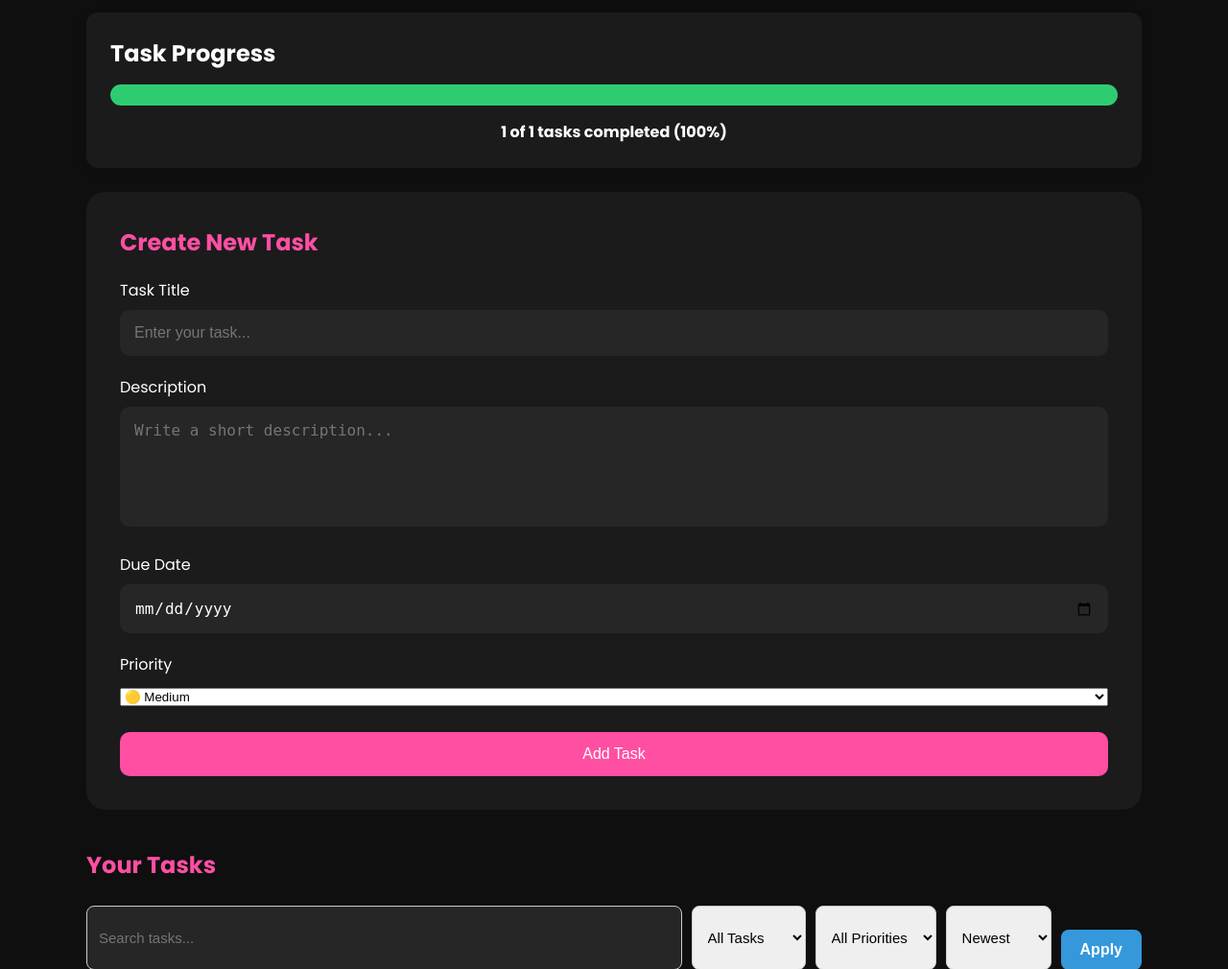
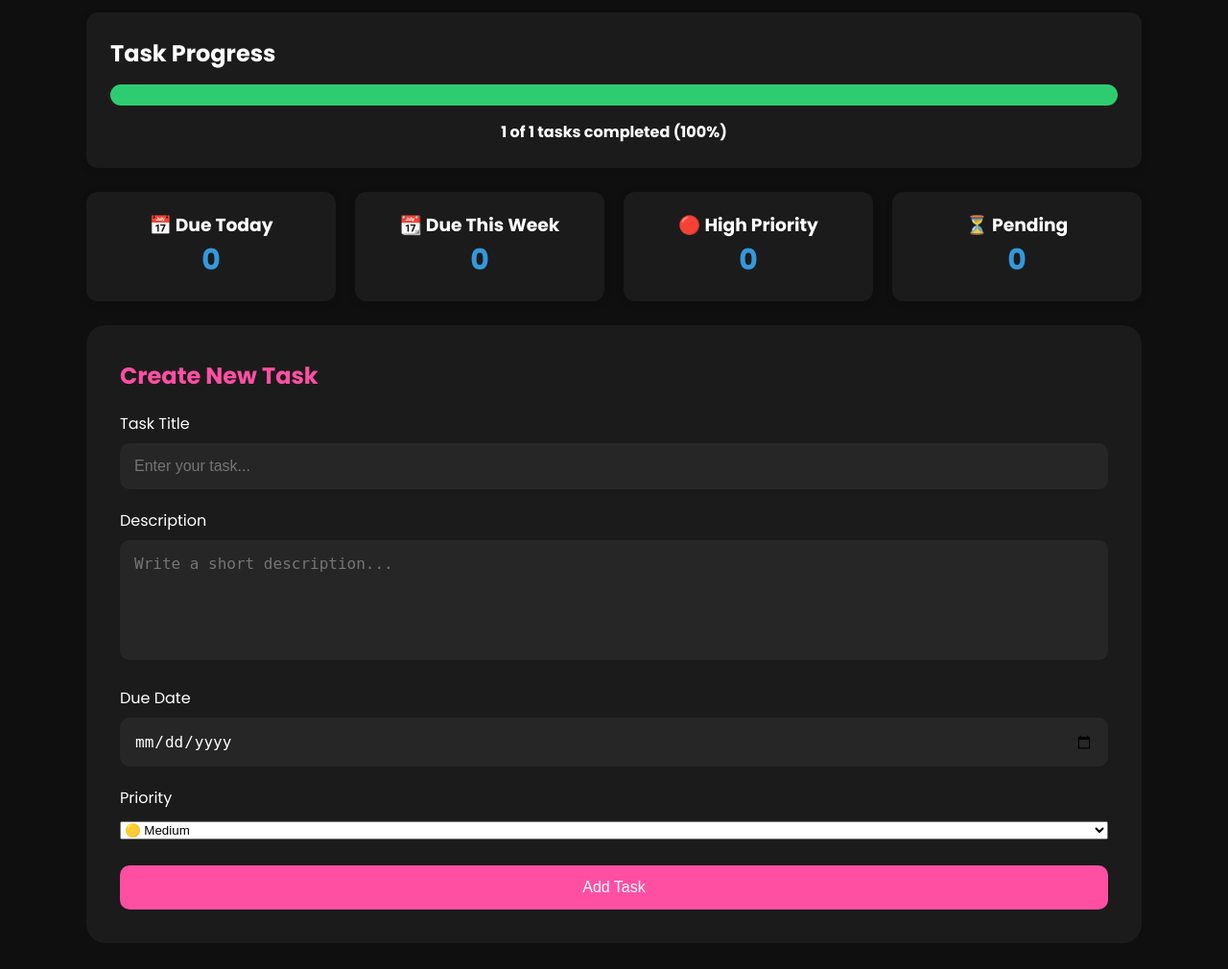
Before and after one commit to haninatwi0/TaskFlow, a Flask app: page /dashboard in a window 1280 px wide. Shown: the part 462-1472 px from the top of the page at 96% size. Run offline with Flask 3, Linux system fonts and the light colour scheme; the visitor is signed in with stand-in values (Sample User, id 1); tables that the repository leaves empty hold one stand-in row (values such as "Sample post").

Commit message:
Add dashboard summary cards

```diff
--- a/app.py
+++ b/app.py
@@ -113,6 +113,29 @@ def dashboard():
 
     tasks = tasks.all()
 
+    today = date.today()
+
+    due_today = sum(
+        1 for task in tasks
+        if task.due_date == today
+    )
+
+    due_this_week = sum(
+        1 for task in tasks
+        if task.due_date
+        and 0 <= (task.due_date - today).days <= 7
+    )
+
+    high_priority = sum(
+        1 for task in tasks
+        if task.priority == "High"
+    )
+
+    pending_tasks = sum(
+        1 for task in tasks
+        if not task.completed
+    )
+
     total_tasks = len(tasks)
 
     completed_tasks = sum(1 for task in tasks if task.completed)
@@ -133,7 +156,11 @@ def dashboard():
         total_tasks=total_tasks,
         completed_tasks=completed_tasks,
         progress=progress,
-        today=date.today()
+        today=date.today(),
+        due_today=due_today,
+        due_this_week=due_this_week,
+        high_priority=high_priority,
+        pending_tasks=pending_tasks
     )
 
 
--- a/static/css/style.css
+++ b/static/css/style.css
@@ -1005,3 +1005,41 @@ nav{
     margin-top:10px;
 
 }
+
+
+
+.summary-grid{
+
+    display:grid;
+
+    grid-template-columns:repeat(auto-fit,minmax(180px,1fr));
+
+    gap:20px;
+
+    margin:25px 0;
+
+}
+
+.summary-card{
+
+    background:#1b1b1b;
+
+    padding:20px;
+
+    border-radius:12px;
+
+    text-align:center;
+
+    box-shadow:0 2px 10px rgba(0,0,0,.1);
+
+}
+
+.summary-card p{
+
+    font-size:30px;
+
+    font-weight:bold;
+
+    color:#3498db;
+
+}
--- a/templates/dashboard.html
+++ b/templates/dashboard.html
@@ -60,6 +60,43 @@ Dashboard
         tasks completed ({{ progress }}%)
 
     </p>
+
+</div>
+
+
+<div class="summary-grid">
+
+    <div class="summary-card">
+
+        <h3>📅 Due Today</h3>
+
+        <p>{{ due_today }}</p>
+
+    </div>
+
+    <div class="summary-card">
+
+        <h3>📆 Due This Week</h3>
+
+        <p>{{ due_this_week }}</p>
+
+    </div>
+
+    <div class="summary-card">
+
+        <h3>🔴 High Priority</h3>
+
+        <p>{{ high_priority }}</p>
+
+    </div>
+
+    <div class="summary-card">
+
+        <h3>⏳ Pending</h3>
+
+        <p>{{ pending_tasks }}</p>
+
+    </div>
 
 </div>
 
```
